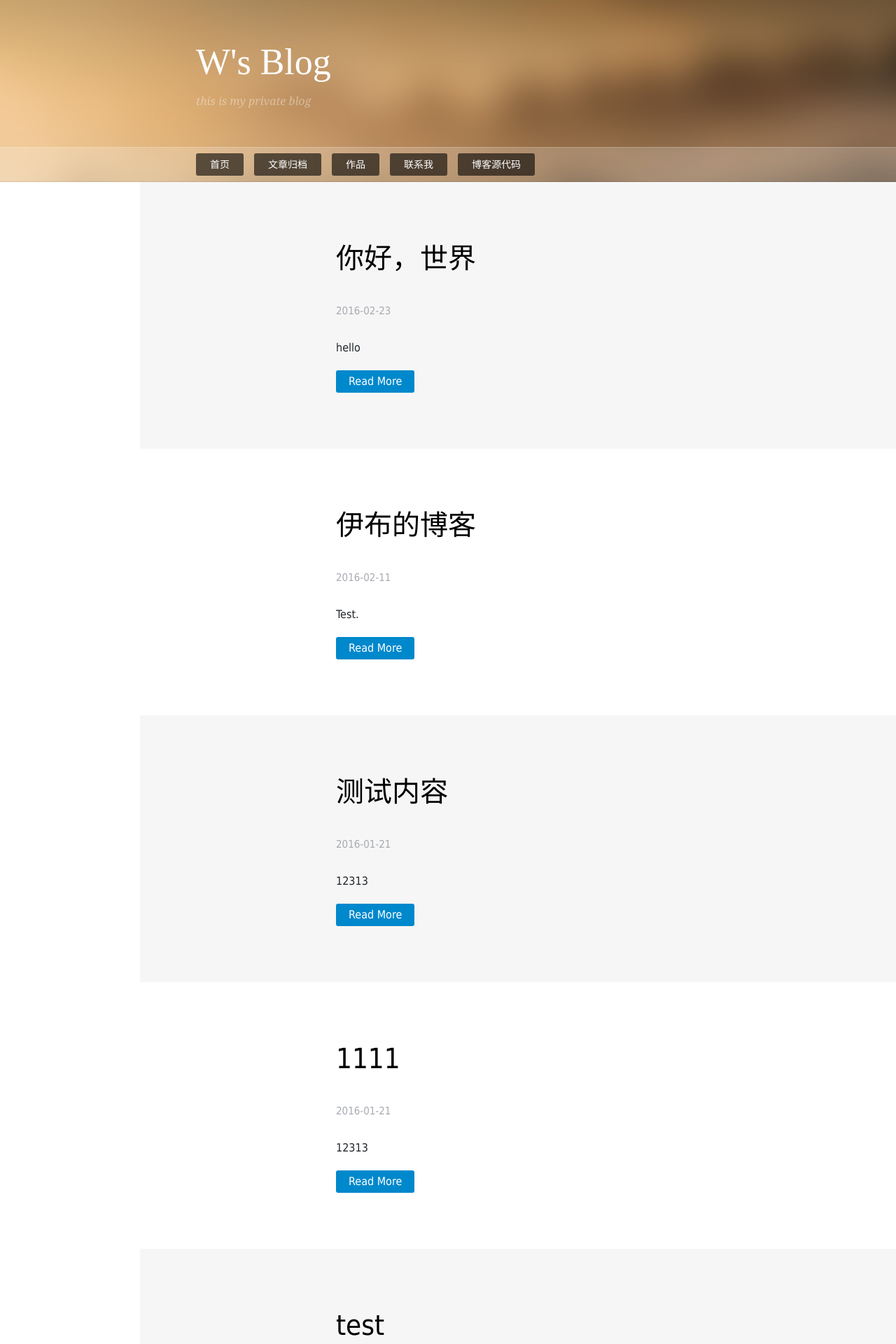
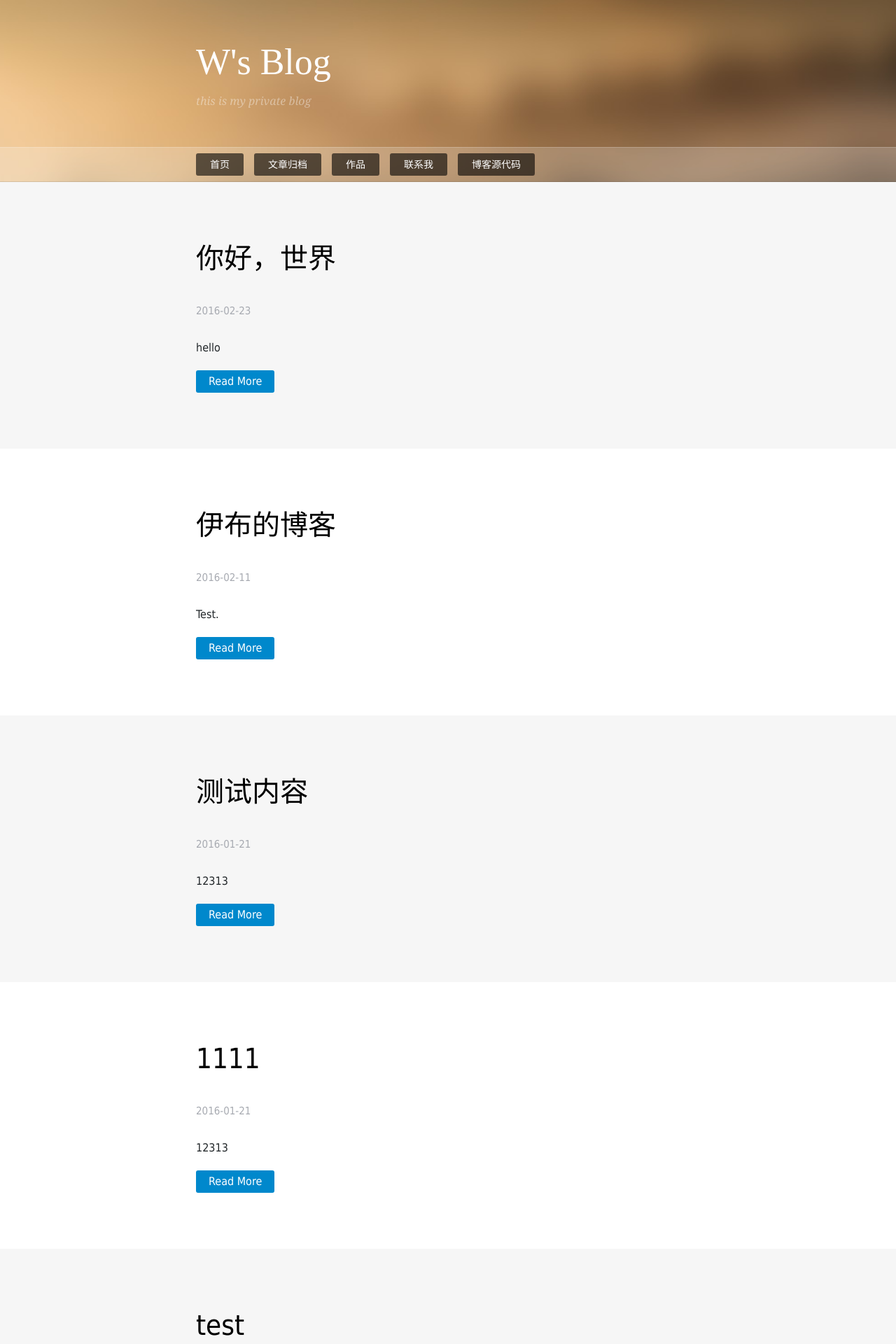
Before and after one commit to GeowindWu/GeowindWu.github.io, a Jekyll site: the page built from index.html, in a window 1280 px wide. Shown: the top 1920 px of the page at 70% size. Built offline with Jekyll 4.4.1, drawn with Linux system fonts in a browser that asks for light colours; nearby versions of some CDN libraries; some web fonts are replaced; the list of posts is cut into pages by our own code.

Commit message:
change default.html content to more left

```diff
--- a/_layouts/default.html
+++ b/_layouts/default.html
@@ -56,11 +56,11 @@
             </nav>
         </section>
 
-        <section class="main" id="violet-main"  style="padding-left:200px;">
+        <section class="main" id="violet-main">
 
             {{ content }}
         </section>
-        <footer class="foot" id="violet-foot" style="padding-left:200px;">
+        <footer class="foot" id="violet-foot" >
             <div class="footer fn-clear">
                 <h1 class="logo">{{ site.title }}</h1>
             </div>
```
